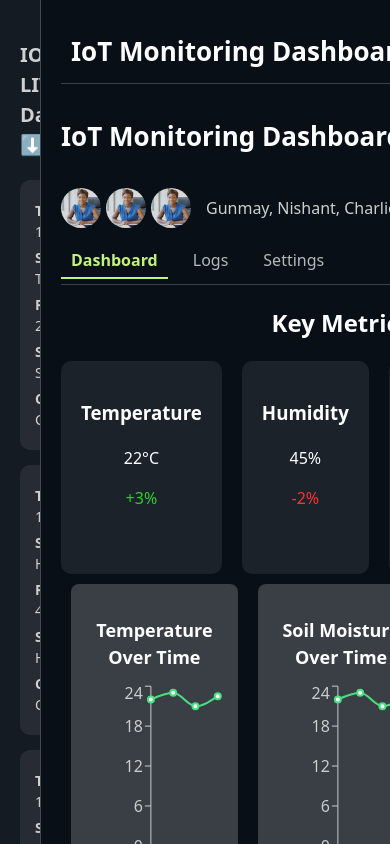
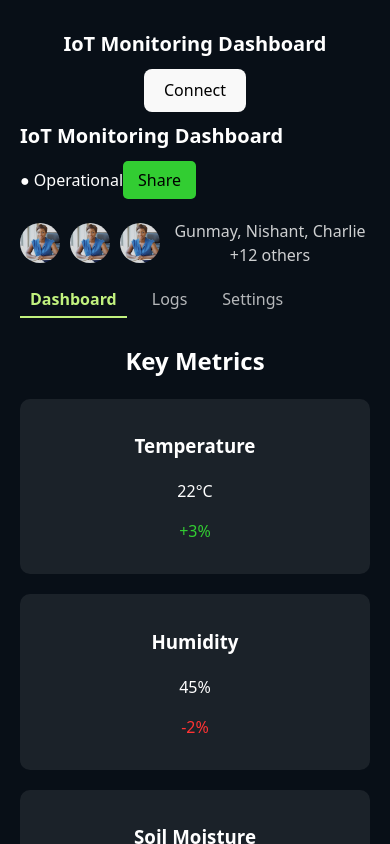
Before and after one commit to GaryChettiar/Iot-dashboard, a React (Vite) app: page / in a window 390 px wide. Shown: the top 844 px of the page. Built offline with nearby package versions, Linux system fonts and the light colour scheme.

Commit message:
first commit

```diff
--- a/src/Dashboard.css
+++ b/src/Dashboard.css
@@ -3,44 +3,63 @@
     min-height: 100vh;
     background-color: #080F17;
     width: 100vw;
+    flex-direction: row;
   }
 
-  .header {
-    display: flex;
-    justify-content: space-between;
-    align-items: center;
-    margin-bottom: 20px;
-    border-bottom: #FFFFFF33 1px solid;
-    padding-left: 10px;
-    padding-right: 10px;
-  }
-
-  .dashboard-title {
-    font-size: 24px;
-    font-weight: bold;
-  }
-
-  .connect-button {
-    background-color: green;
-    color: white;
-    padding: 10px 15px;
-    border: none;
-    cursor: pointer;
-    border-radius: 5px;
-  }
   .iot-sidebar {
     width: 280px;
     background: rgba(255, 255, 255, 0.05);
     padding: 20px;
     overflow-y: scroll;
-    border-right: 1px solid rgba(255, 255, 255, 0.2);
     scrollbar-width: thin;
+    transition: transform 0.3s ease;
   }
 
   .iot-title {
     font-size: 20px;
     color: #D0D0D0;
     margin-bottom: 20px;
+  }
+
+  .user-list {
+    display: flex;
+    align-items: center;
+    margin: 15px 0;
+  }
+
+  .avatar {
+    width: 40px;
+    height: 40px;
+    border-radius: 50%;
+    margin-right: 10px;
+  }
+
+  .user-names {
+    font-size: 16px;
+    opacity: 0.8;
+  }
+
+  .tabs {
+    display: flex;
+    gap: 15px;
+    padding-bottom: 5px;
+    overflow-x: auto;
+    scrollbar-width: none;
+  }
+
+  .tab {
+    cursor: pointer;
+    padding: 5px 10px;
+    font-size: 16px;
+    opacity: 0.7;
+    white-space: nowrap;
+  }
+
+  .tab.active {
+    color: #C1F17E;
+    font-weight: bold;
+    opacity: 1;
+    border-bottom: 2px solid #C1F17E;
   }
 
   .iot-card {
@@ -54,46 +73,6 @@
   .iot-card:hover {
     transform: translateY(-5px);
   }
-
-  .user-list {
-    display: flex;
-    align-items: center;
-    margin: 15px 0;
-}
-
-.avatar {
-    width: 40px;
-    height: 40px;
-    border-radius: 50%;
-    margin-right: 5px;
-}
-
-.user-names {
-    margin-left: 10px;
-    font-size: 16px;
-    opacity: 0.8;
-}
-
-.tabs {
-    display: flex;
-    gap: 15px;
-    border-bottom: 1px solid rgba(255, 255, 255, 0.2);
-    padding-bottom: 5px;
-}
-
-.tab {
-    cursor: pointer;
-    padding: 5px 10px;
-    font-size: 16px;
-    opacity: 0.7;
-}
-
-.tab.active {
-    color: #C1F17E;
-    font-weight: bold;
-    opacity: 1;
-    border-bottom: 2px solid #C1F17E;
-}
 
   .iot-card p {
     margin: 5px 0;
@@ -112,6 +91,7 @@
     justify-content: space-between;
     align-items: center;
     margin-bottom: 20px;
+    flex-wrap: wrap;
   }
 
   .dashboard-title {
@@ -129,7 +109,7 @@
 
   .metrics-grid {
     display: grid;
-    grid-template-columns: repeat(4, 1fr);
+    grid-template-columns: repeat(auto-fit, minmax(150px, 1fr));
     gap: 20px;
   }
 
@@ -151,7 +131,7 @@
   .chart-grid {
     margin: 10px;
     display: grid;
-    grid-template-columns: repeat(3, 1fr);
+    grid-template-columns: repeat(auto-fit, minmax(250px, 1fr));
     gap: 20px;
   }
 
@@ -165,3 +145,49 @@
     font-size: 18px;
     margin-bottom: 10px;
   }
+
+  @media (max-width: 768px) {
+    .dashboard-wrapper {
+      flex-direction: column;
+    }
+
+    .iot-sidebar {
+      width: 100%;
+      display: none;
+    }
+
+    .iot-sidebar.show {
+      display: block;
+      position: absolute;
+      top: 0;
+      left: 0;
+      height: 100vh;
+      z-index: 10;
+    }
+
+    .metrics-grid {
+      grid-template-columns: repeat(2, 1fr);
+    }
+
+    .chart-grid {
+      grid-template-columns: 1fr;
+    }
+  }
+
+  @media (max-width: 480px) {
+    .dashboard-title {
+      font-size: 20px;
+    }
+
+    .share-button {
+      padding: 8px 15px;
+    }
+
+    .metric-card {
+      padding: 15px;
+    }
+
+    .metrics-grid {
+      grid-template-columns: 1fr;
+    }
+  }
```
